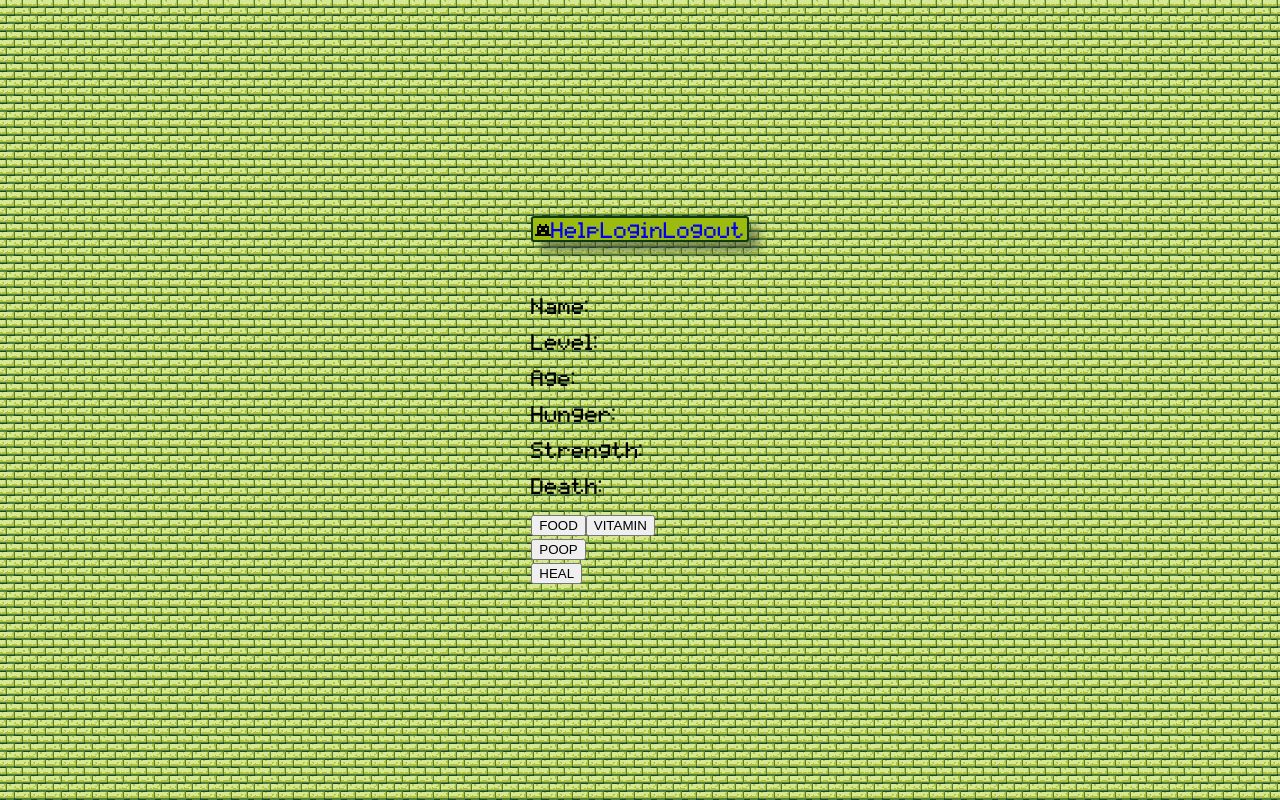
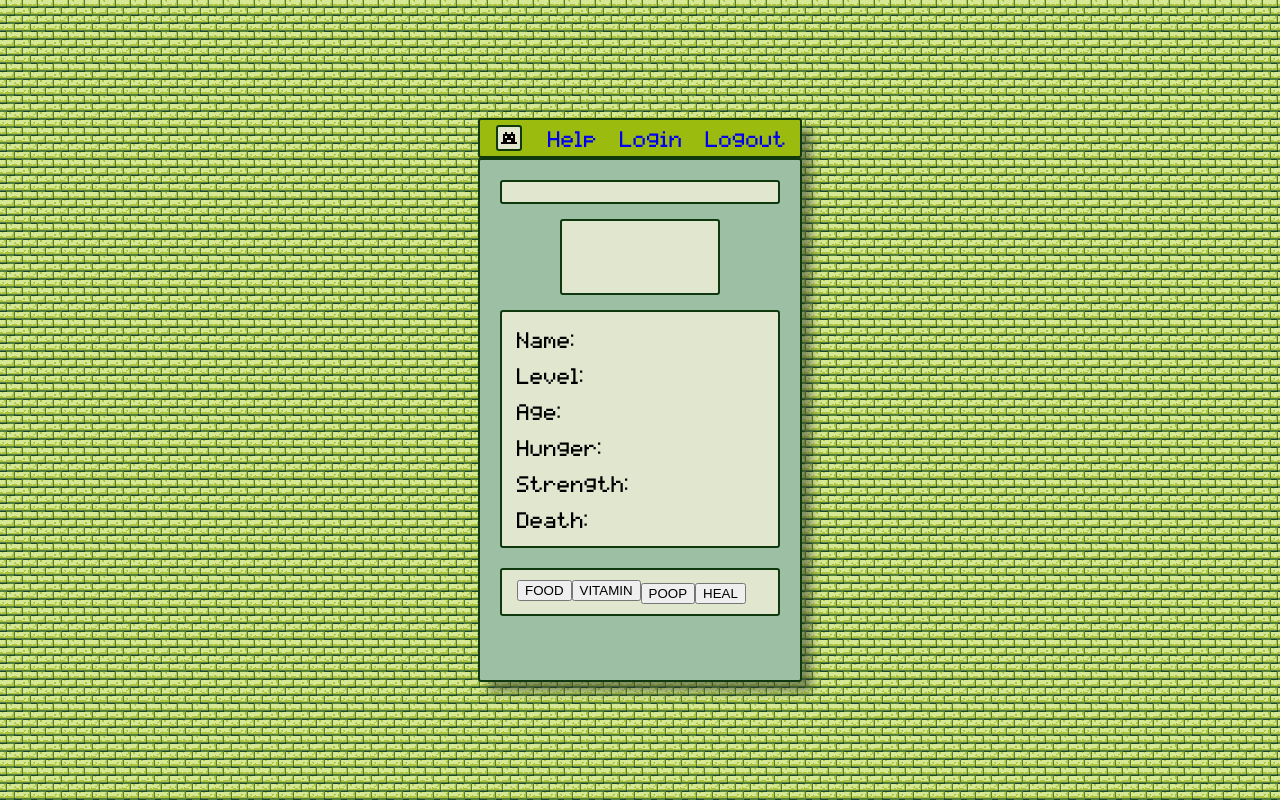
Before and after one commit to Thadman/front-pojomon, a React (Create React App) app: page /game in a window 1280 px wide. Built offline with nearby package versions, Linux system fonts and the light colour scheme; no server answers.

Commit message:
Styling mostly complete all pages styled

```diff
--- a/src/Components/Death.jsx
+++ b/src/Components/Death.jsx
@@ -4,12 +4,18 @@ import death from "../Assets/egg/death.gif"
 class Death extends React.Component {
   render() {
     return (
-      <>
-        <p>Your monster..</p>
-        <p>How could you let this happen?</p>
-        <img src={death} alt=""/>
-        <p>You're the real monster..</p>
-      </>
+      <div className="form-container">
+        <div className="death">
+          <p>Your monster..</p>
+
+          <div className="sprite">
+            <img src={death} alt=""/>
+          </div>
+
+          <p>How could you let this happen?</p>
+          <p>You're the real monster..</p>
+        </div>
+      </div>
     )
   }
 }
--- a/src/Components/GameMonster.jsx
+++ b/src/Components/GameMonster.jsx
@@ -108,9 +108,11 @@ class GameMonster extends React.Component {
       <>
         {dieRedirect && <Redirect to="/death" />}
 
-        <p>{user && user.username}</p>
+        <div className="form-container">
 
-        <div className="monsterContainer">
+        <div className="username">
+          {user && user.username}
+          </div>
 
           <div className="sprite">
             {monster && (
@@ -125,6 +127,7 @@ class GameMonster extends React.Component {
             {monster && <Stats monster={monster} />}
           </div>
 
+          <div className="buttons">
             <div className="feed">
               {monster && <Feed monster={monster} updateState={this.updateState} />}
             </div>
@@ -138,6 +141,8 @@ class GameMonster extends React.Component {
             </div>
           </div>
 
+        </div>
+
           {monster && <Logic monster={monster} updateState={this.updateState} />}
       </>
     );
--- a/src/Components/GameNav/Feed.jsx
+++ b/src/Components/GameNav/Feed.jsx
@@ -31,7 +31,7 @@ const Feed = (props) => {
 
   return (
     <>
-      <div>
+      <div className="food">
         <button onClick={lessThanFiveHunger}>FOOD</button>
         <button onClick={lessThanFiveStrength}>VITAMIN</button>
       </div>
--- a/src/Components/NoMatch.jsx
+++ b/src/Components/NoMatch.jsx
@@ -3,10 +3,10 @@ import React from "react"
 class NoMatch extends React.Component {
   render() {
     return (
-      <>
-        <h1>404 baby</h1>
-        <h1>This is the no match page</h1>
-      </>
+      <div className="form-container">
+        <h1>404 Baby</h1>
+        <p>Nothing to see here move along.</p>
+      </div>
     )
   }
 }
--- a/src/Stylesheets/index.scss
+++ b/src/Stylesheets/index.scss
@@ -49,6 +49,18 @@ code {
     border-radius: 3px;
     background-color: #9bbc0f;
 
+    img {
+      padding: 3px;
+      margin: 3px;
+      border: 2px solid #0f380f;
+      border-radius: 3px;
+      background-color: #e1e6cf;
+    }
+
+    img:active {
+      background-color: #bbbfaa;
+    }
+
     a {
       text-decoration: none;
     }
@@ -70,7 +82,7 @@ code {
   .form-container {
     display: flex;
     flex-direction: column;
-    border: 1px solid #0f380f;
+    border: 2px solid #0f380f;
     padding: 10px;
     border-radius: 3px;
     background-color: #9dbfa4;
@@ -104,5 +116,58 @@ code {
     .clickHere {
       text-align: center;
     }
+
+    .username {
+      background-color: #e1e6cf;
+      border: 2px solid #0f380f;
+      border-radius: 3px;
+      margin: 10px;
+      padding: 10px;
+    }
+
+    .sprite {
+      display: flex;
+      align-items: flex-end;
+      justify-content: center;
+      padding-bottom: 2px;
+      margin: 5px 70px 5px 70px;
+      height: 70px;
+      background-color: #e1e6cf;
+      border: 2px solid #0f380f;
+      border-radius: 3px;
+    }
+
+    .stats {
+      padding: 0px 15px 0px 15px;
+      margin: 10px;
+      background-color: #e1e6cf;
+      border: 2px solid #0f380f;
+      border-radius: 3px;
+    }
+
+    .buttons {
+      display: flex;
+      padding: 10px 15px 10px 15px;
+      margin: 10px;
+      background-color: #e1e6cf;
+      border: 2px solid #0f380f;
+      border-radius: 3px;
+
+      .food {
+        display: flex;
+      }
+    }
+
+    .death {
+      text-align: center;
+
+      p {
+        margin: 15px 0px 15px 0px;
+      }
+
+      .sprite {
+        margin: 15px 70px 15px 70px;
+      }
+    }
   }
 }
```
Lines whose indentation alone changed are shown as unchanged.
